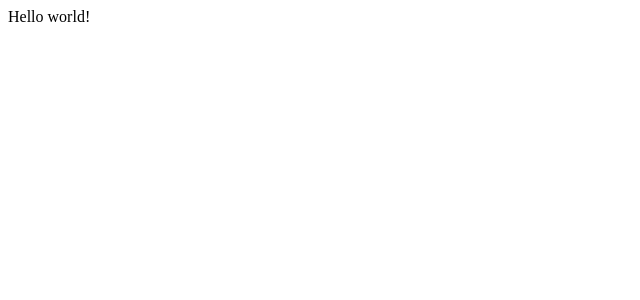
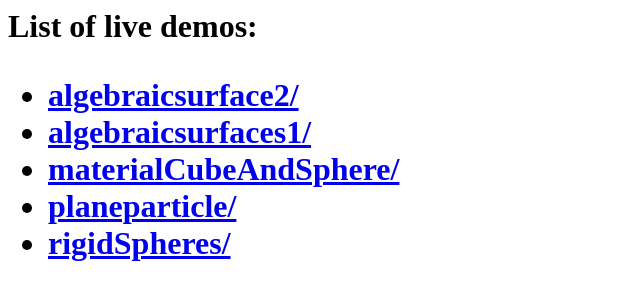
Before and after one commit to davps/flash-3d-experiments, a plain HTML site: page index.html in a window 1280 px wide. Shown: the whole page, without its empty margins (0-640 px from the left). Drawn offline with Linux system fonts and the light colour scheme.

Commit message:
Linking the demos at index.html

```diff
--- a/index.html
+++ b/index.html
@@ -1 +1,17 @@
-Hello world!
+<html>
+<head>
+    <meta charset='utf-8'>
+</head>
+<body>
+
+<h1>List of live demos:<h1>
+<ul>
+	<li><a href="http://davps.github.com/flash-3d-experiments/algebraicsurface2/MainAlgebraicSurface2.html">algebraicsurface2/</a></li>
+	<li><a href="http://davps.github.com/flash-3d-experiments/algebraicsurfaces1/MainAlgebraicSurface1.html">algebraicsurfaces1/</a></li>
+	<li><a href="http://davps.github.com/flash-3d-experiments/materialCubeAndSphere/TestMaterialCube2.html">materialCubeAndSphere/</a></li>
+	<li><a href="http://davps.github.com/flash-3d-experiments/planeparticle/MainPlaneParticle.html">planeparticle/</a></li>
+	<li><a href="http://davps.github.com/flash-3d-experiments/rigidSpheres/Main.html">rigidSpheres/</a></li>
+</ul>
+</body>
+
+</html>
```
